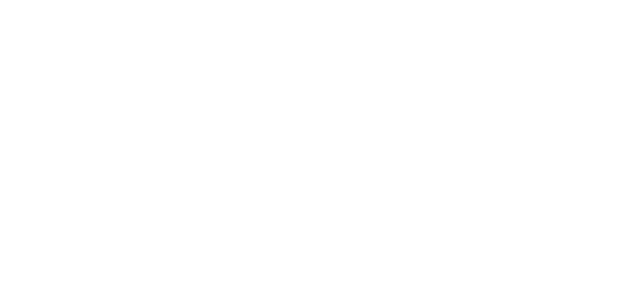
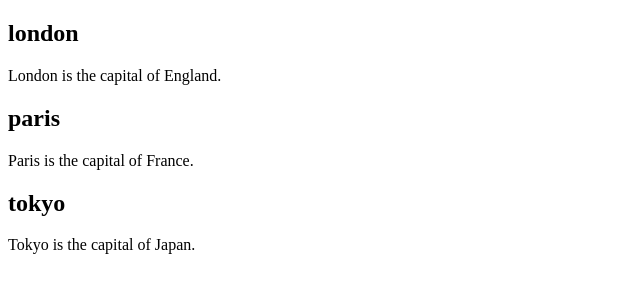
Before and after one commit to Hidayamoh/html-classes, a plain HTML site: page src/index.html in a window 1280 px wide. Shown: the whole page, without its empty margins (0-640 px from the left). Drawn offline with Linux system fonts and the light colour scheme.

Commit message:
Add html part of the project

```diff
--- a/src/index.html
+++ b/src/index.html
@@ -7,5 +7,18 @@
     <title>HTML Classes</title>
     <link rel="stylesheet" href="./styles/styles.css" />
   </head>
-  <body></body>
+  <body>
+    <div>
+      <h2>london</h2>
+      <p>London is the capital of England.</p>
+    </div>
+    <div>
+      <h2>paris</h2>
+      <p>Paris is the capital of France.</p>
+    </div>
+    <div>
+      <h2>tokyo</h2>
+      <p>Tokyo is the capital of Japan.</p>
+    </div>
+  </body>
 </html>
```
